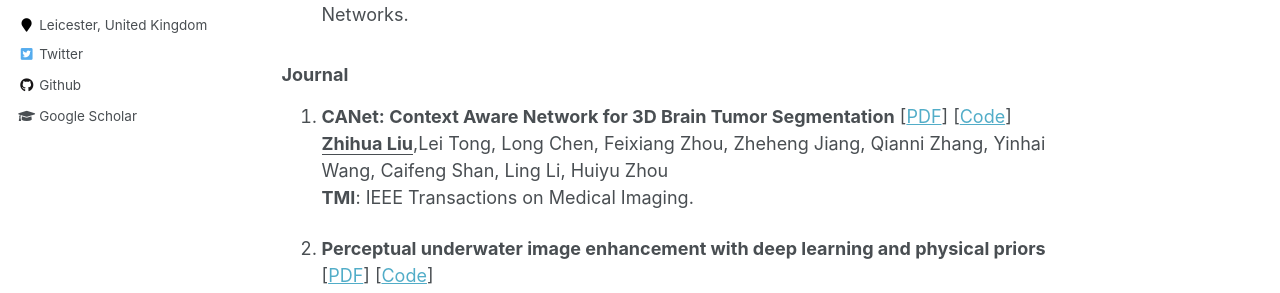
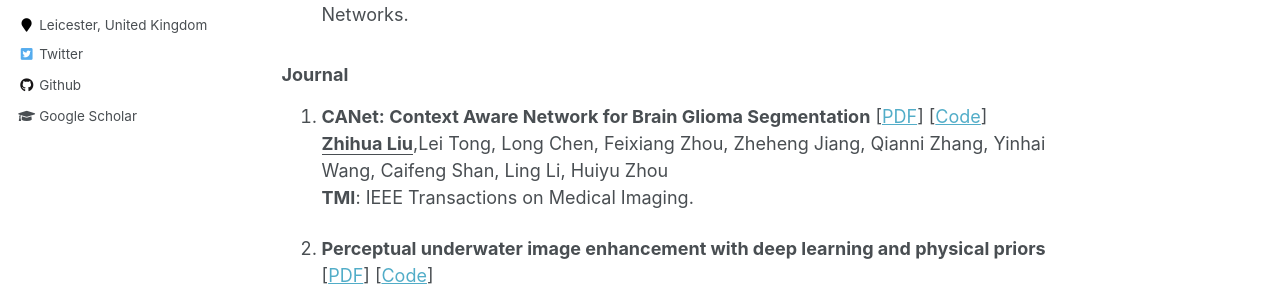
Before and after one commit to ZhihuaLiuEd/ZhihuaLiuEd.github.io, a Jekyll site: the page built from _pages/publications.md, in a window 1280 px wide and 900 px high, scrolled down 741 px. Shown: the part 318-611 px from the top of the window. Built offline with Jekyll 4.4.1, drawn with Linux system fonts in a browser that asks for light colours.

Commit message:
Update publications.md

```diff
--- a/_pages/publications.md
+++ b/_pages/publications.md
@@ -38,7 +38,7 @@ Long Chen, <ins>**Zhihua Liu**</ins>, Lei Tong, Zheheng Jiang, Shengke Wang, Jun
 
 ### Journal
 
-1. **CANet: Context Aware Network for 3D Brain Tumor Segmentation** [<a href='https://arxiv.org/pdf/2007.07788.pdf'>PDF</a>] [<a href='https://github.com/ZhihuaLiuEd/canetbrats'>Code</a>]<br>
+1. **CANet: Context Aware Network for Brain Glioma Segmentation** [<a href='https://arxiv.org/pdf/2007.07788.pdf'>PDF</a>] [<a href='https://github.com/ZhihuaLiuEd/canetbrats'>Code</a>]<br>
 <ins>**Zhihua Liu**</ins>,Lei Tong, Long Chen, Feixiang Zhou, Zheheng Jiang, Qianni Zhang, Yinhai Wang, Caifeng Shan, Ling Li, Huiyu Zhou<br>
 **TMI**: IEEE Transactions on Medical Imaging.<br>
 
```
